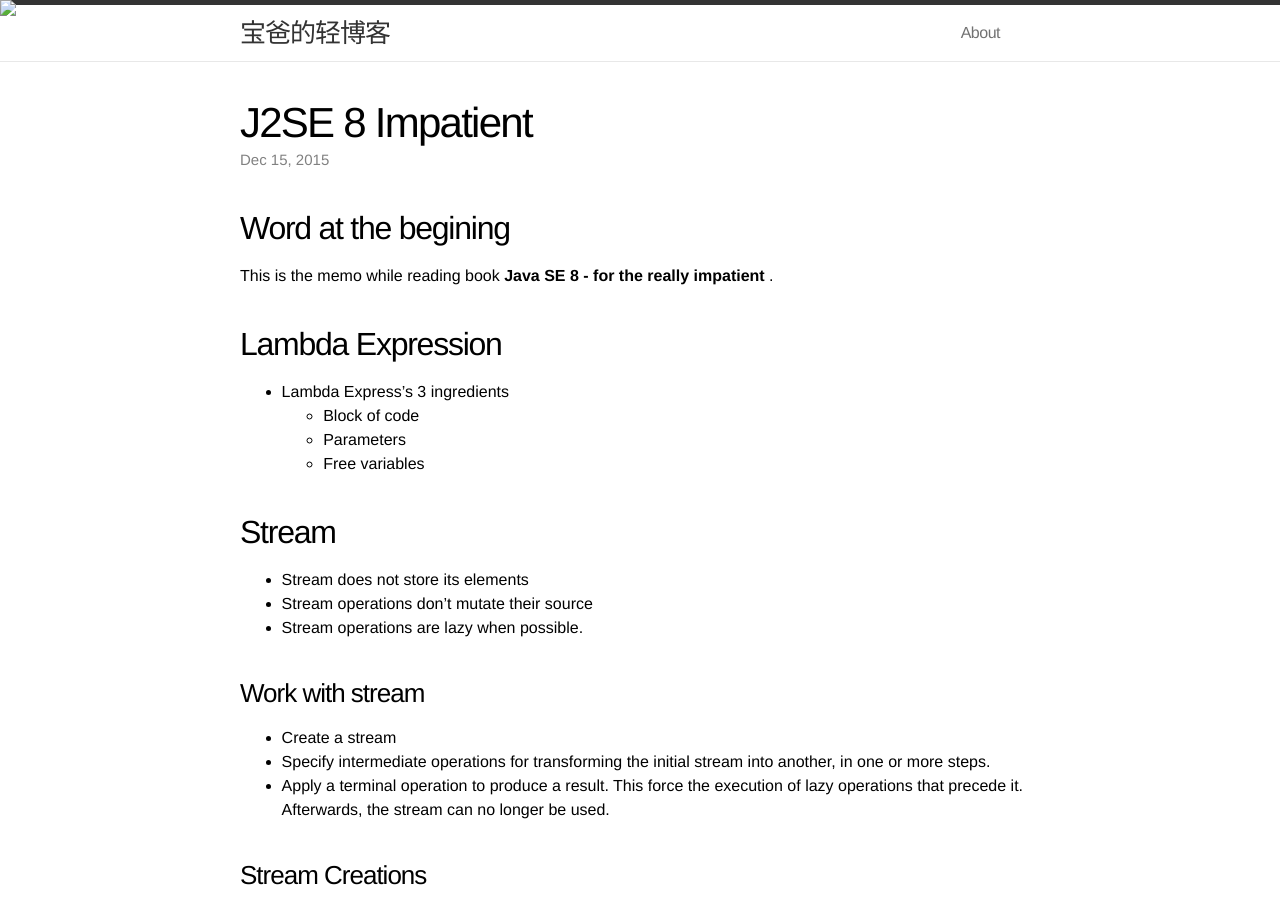
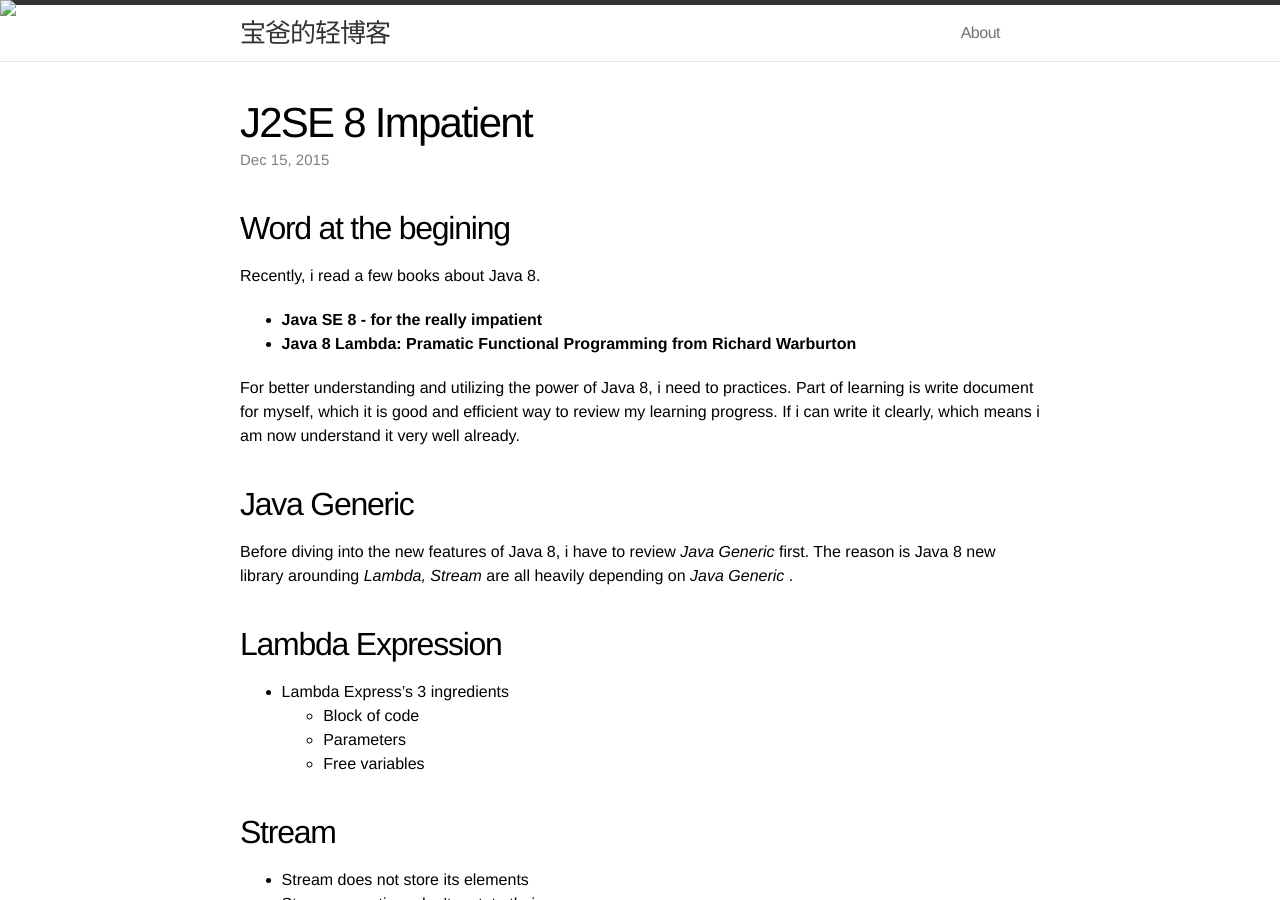
Before and after one commit to yubo-yue/yubo-yue.github.io, a Jekyll site: the page built from _posts/2015-12-15-J2SE-8.md, in a window 1280 px wide and 900 px high. Built offline with Jekyll 4.4.1, drawn with Linux system fonts in a browser that asks for light colours.

Commit message:
regular check in

```diff
--- a/_posts/2015-12-15-J2SE-8.md
+++ b/_posts/2015-12-15-J2SE-8.md
@@ -6,8 +6,15 @@ categories: Java 8, Lambda
 ---
 
 ## Word at the begining
+Recently, i read a few books about Java 8.
+* __Java SE 8 - for the really impatient__
+* __Java 8 Lambda: Pramatic Functional Programming from Richard Warburton__
 
-This is the memo while reading book __Java SE 8 - for the really impatient__ .
+For better understanding and utilizing the power of Java 8, i need to practices. Part of learning is write document for myself, which it is good and efficient way to review my learning progress. If i can write it clearly, which means i am now understand it very well already.
+
+## Java Generic
+Before diving into the new features of Java 8, i have to review _Java Generic_ first. The reason is Java 8 new library arounding _Lambda, Stream_ are all heavily depending on _Java Generic_ .
+
 
 
 ## Lambda Expression
```
Also changed, not shown: other parts of _posts/2015-12-15-J2SE-8.md (+1 -0 lines).
